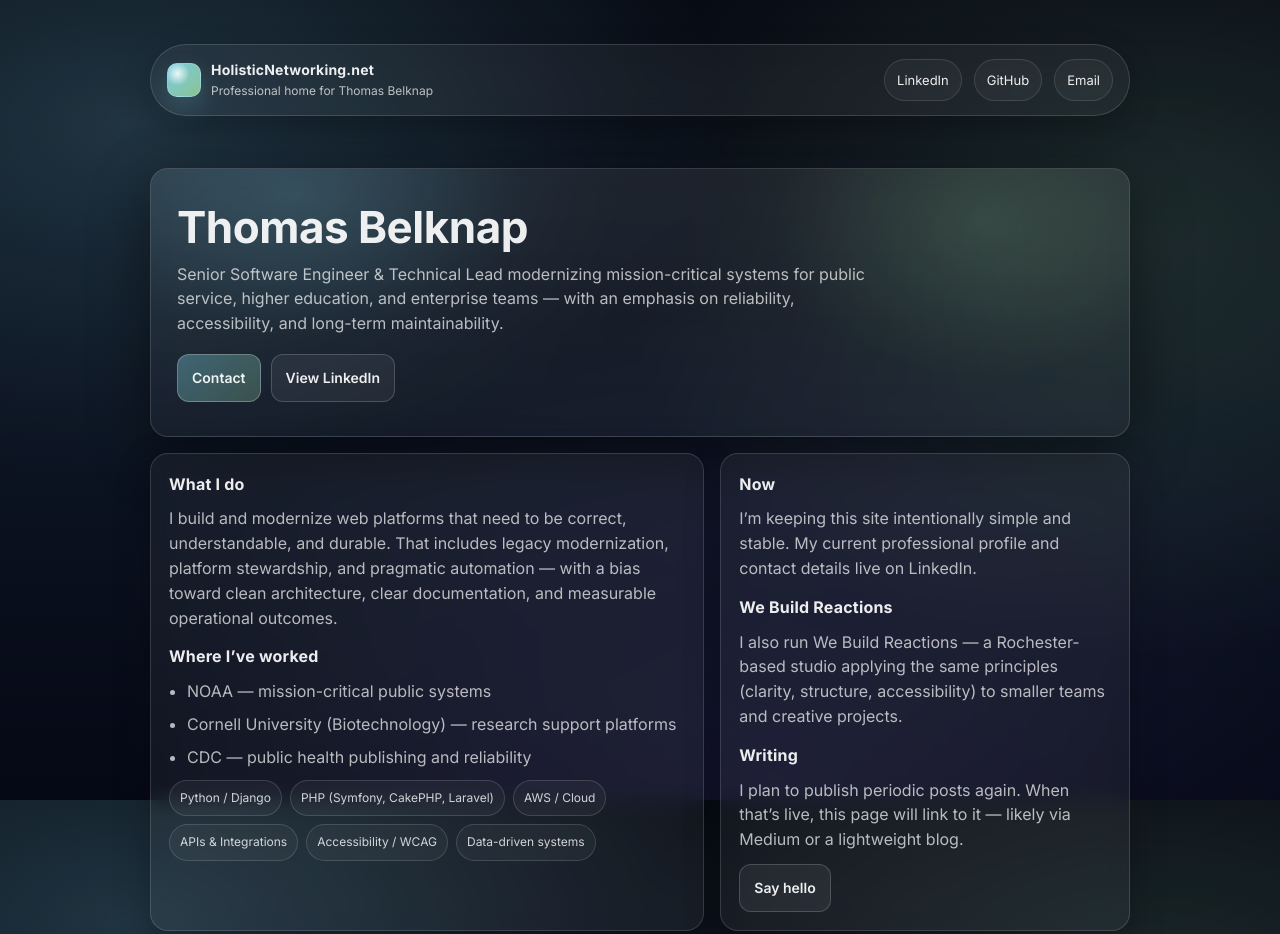
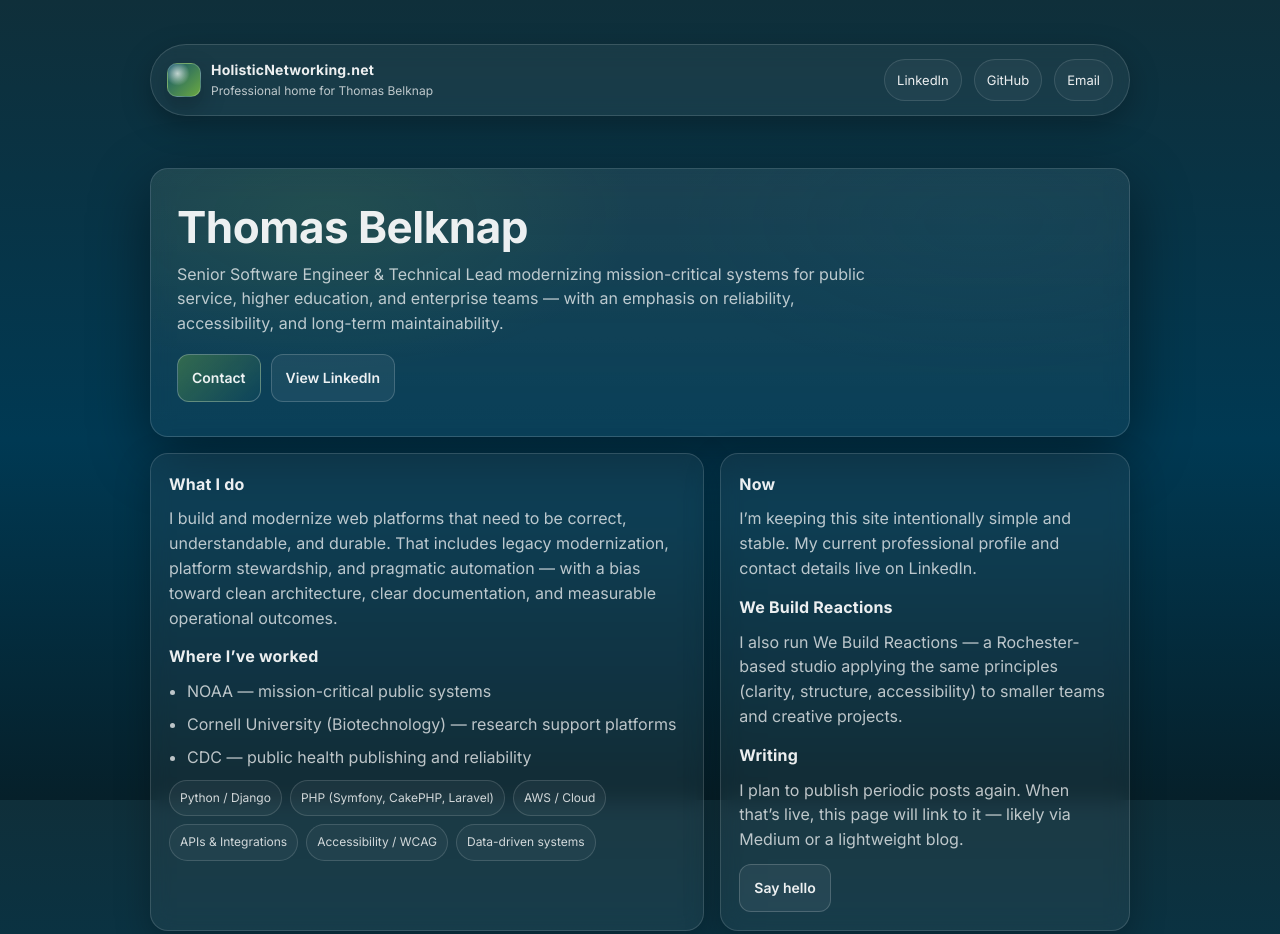
Before and after one commit to HolisticNetworkingNet/hnhomepage, a plain HTML site: page index.html in a window 1280 px wide. Shown: the top 934 px of the page. Drawn offline with Linux system fonts and the light colour scheme.

Commit message:
Refactor styles for brand alignment and clarity
Updated color palette and background styles to align with brand identity.

```diff
--- a/index.html
+++ b/index.html
@@ -13,15 +13,26 @@
 
   <style>
     :root{
-      --bg: #0b1220;
+      /* HolisticNetworking palette (from logo) */
+      --hn-green: #7BBD42;
+      --hn-green-2: #7DBE45;
+      --hn-blue: #11566C;
+      --hn-blue-dark: #003953;
+
+      /* Theme tokens */
+      --bg-top: #0f2f3a;
+      --bg-bottom: #06202a;
+
       --panel: rgba(255,255,255,.06);
       --panel-2: rgba(255,255,255,.10);
       --text: rgba(255,255,255,.92);
-      --muted: rgba(255,255,255,.70);
-      --faint: rgba(255,255,255,.48);
+      --muted: rgba(255,255,255,.72);
+      --faint: rgba(255,255,255,.50);
       --line: rgba(255,255,255,.14);
-      --accent: #8ae6ff;
-      --accent-2: #b4ffb4;
+
+      --accent: var(--hn-green);
+      --accent-2: var(--hn-blue);
+
       --shadow: 0 18px 60px rgba(0,0,0,.45);
       --radius: 18px;
       --max: 980px;
@@ -33,17 +44,15 @@
       margin: 0;
       font-family: Inter, system-ui, -apple-system, Segoe UI, Roboto, Helvetica, Arial, sans-serif;
       color: var(--text);
-      background:
-        radial-gradient(1000px 600px at 10% 15%, rgba(138,230,255,.18), transparent 60%),
-        radial-gradient(900px 700px at 90% 30%, rgba(180,255,180,.12), transparent 60%),
-        radial-gradient(1200px 900px at 60% 100%, rgba(140,120,255,.10), transparent 55%),
-        linear-gradient(180deg, #070b14 0%, var(--bg) 60%, #050815 100%);
+
+      /* Replaces the radial glow background with a calm, brand-aligned gradient */
+      background: linear-gradient(180deg, var(--bg-top) 0%, var(--hn-blue-dark) 55%, var(--bg-bottom) 100%);
       line-height: 1.55;
     }
 
     a { color: inherit; }
     a:focus-visible, button:focus-visible {
-      outline: 3px solid rgba(138,230,255,.75);
+      outline: 3px solid rgba(123, 189, 66, .75); /* hn-green */
       outline-offset: 3px;
       border-radius: 10px;
     }
@@ -87,17 +96,20 @@
       gap: 10px;
       min-width: 0;
     }
+
+    /* Mark updated to match logo palette (blue + green), no neon glow */
     .mark{
       width: 34px;
       height: 34px;
       border-radius: 10px;
       background:
-        radial-gradient(12px 12px at 30% 30%, rgba(255,255,255,.85), rgba(255,255,255,0)),
-        linear-gradient(135deg, rgba(138,230,255,.85), rgba(180,255,180,.70));
-      box-shadow: 0 10px 24px rgba(138,230,255,.18);
+        radial-gradient(12px 12px at 30% 30%, rgba(255,255,255,.70), rgba(255,255,255,0)),
+        linear-gradient(135deg, rgba(17, 86, 108, .95), rgba(123, 189, 66, .85));
+      box-shadow: 0 10px 24px rgba(0,0,0,.25);
       border: 1px solid rgba(255,255,255,.18);
       flex: 0 0 auto;
     }
+
     .brandtext{
       display: grid;
       gap: 1px;
@@ -149,6 +161,7 @@
       margin-top: 22px;
       padding: 34px 26px;
       border-radius: var(--radius);
+
       background: linear-gradient(180deg, rgba(255,255,255,.07), rgba(255,255,255,.04));
       border: 1px solid var(--line);
       box-shadow: var(--shadow);
@@ -156,13 +169,15 @@
       overflow: hidden;
       position: relative;
     }
+
+    /* Subtle brand wash instead of neon radial glow */
     .hero:before{
       content:"";
       position:absolute;
       inset:-2px;
       background:
-        radial-gradient(380px 240px at 15% 10%, rgba(138,230,255,.15), transparent 60%),
-        radial-gradient(360px 260px at 85% 20%, rgba(180,255,180,.12), transparent 60%);
+        radial-gradient(520px 260px at 18% 18%, rgba(123,189,66,.10), transparent 60%),
+        radial-gradient(520px 260px at 85% 20%, rgba(17,86,108,.12), transparent 60%);
       pointer-events:none;
     }
     .hero > * { position: relative; }
@@ -206,8 +221,10 @@
       background: rgba(255,255,255,.09);
       border-color: rgba(255,255,255,.26);
     }
+
+    /* Primary button now uses your green, with accessible contrast */
     .btn.primary{
-      background: linear-gradient(135deg, rgba(138,230,255,.32), rgba(180,255,180,.22));
+      background: linear-gradient(135deg, rgba(123,189,66,.34), rgba(17,86,108,.18));
       border-color: rgba(255,255,255,.26);
     }
 
@@ -385,8 +402,6 @@
     // Small enhancements, safe to remove.
     document.getElementById("year").textContent = new Date().getFullYear();
 
-    // TODO: Put your actual GitHub profile URL here.
-    // Keeping as a placeholder so you can paste once and forget.
     const githubUrl = "https://github.com/holisticnetworking";
     const gh = document.getElementById("githubLink");
     gh.href = githubUrl;
```
